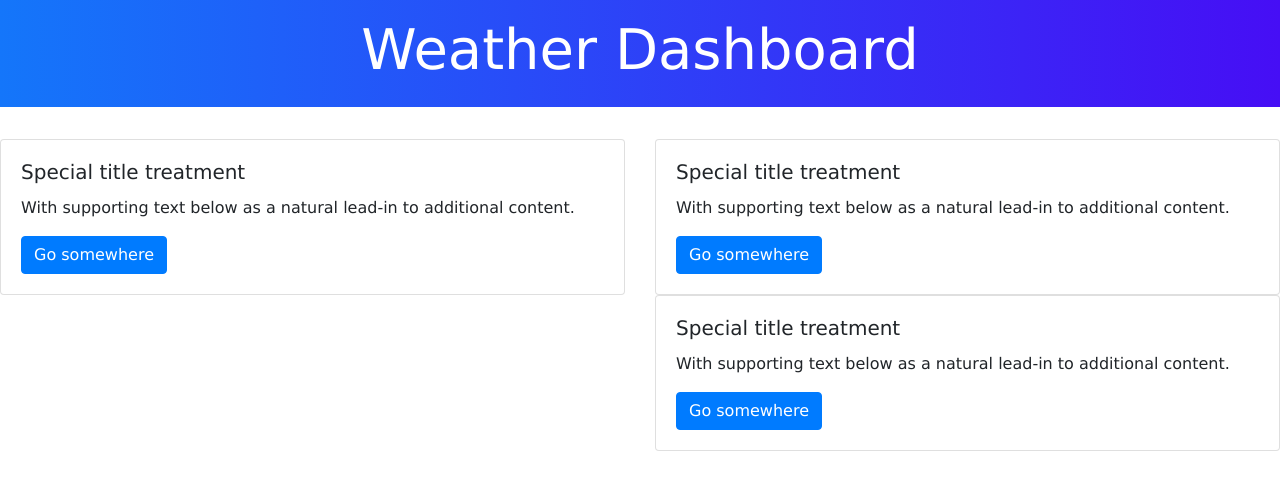
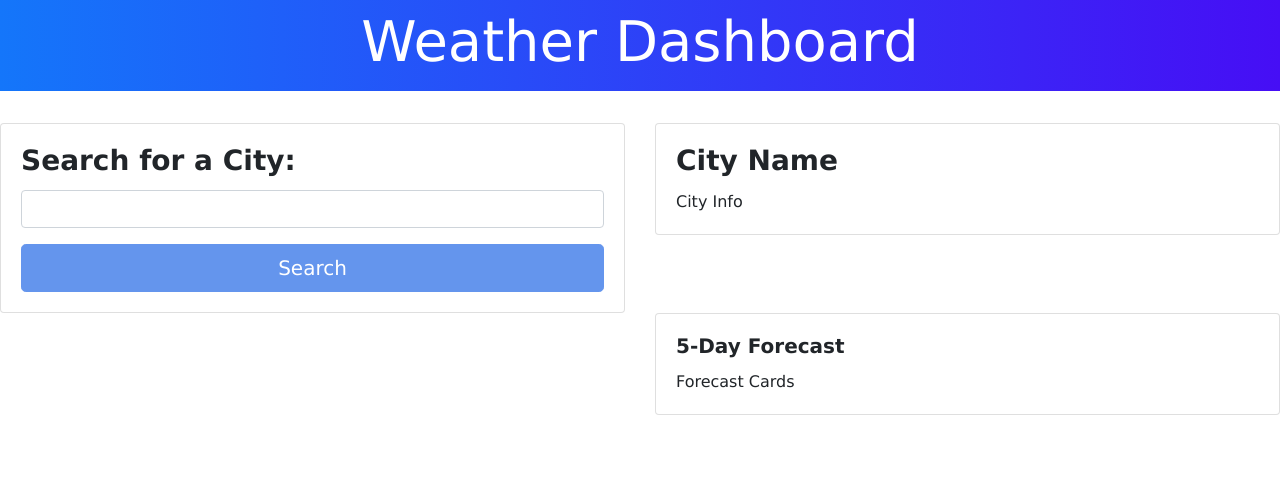
Before and after one commit to da-2005/weather-tracker, a plain HTML site: page index.html in a window 1280 px wide. Drawn offline with nearby package versions, Linux system fonts and the light colour scheme.

Commit message:
updated styling for card compenents

```diff
--- a/assets/style.css
+++ b/assets/style.css
@@ -3,7 +3,13 @@
 }
 
 .custom-jumbotron {
-    padding-top: 1rem;
-    padding-bottom: 1rem;
+    padding-top: .5rem;
+    padding-bottom: .5rem;
     background-image: linear-gradient(to right, rgb(20,118,250), rgb(70,14,245));
 }
+
+.custom-button {
+    margin-top: 16px;
+    background-color: cornflowerblue;
+    border-color: cornflowerblue;
+}
--- a/index.html
+++ b/index.html
@@ -19,18 +19,19 @@
         <div class="col-sm-6">
           <div class="card">
             <div class="card-body">
-              <h5 class="card-title">Special title treatment</h5>
-              <p class="card-text">With supporting text below as a natural lead-in to additional content.</p>
-              <a href="#" class="btn btn-primary">Go somewhere</a>
+              <h3 class="card-title font-weight-bold">Search for a City:</h3>
+              <input type="text" class="form-control" aria-label="Sizing example input" aria-describedby="inputGroup-sizing-default">
+              <button type="button" class="btn btn-primary btn-lg btn-block custom-button">Search</button>
+              <!-- <p class="card-text">With supporting text below as a natural lead-in to additional content.</p> -->
             </div>
           </div>
         </div>
         <div class="col-sm-6">
           <div class="card">
             <div class="card-body">
-              <h5 class="card-title">Special title treatment</h5>
-              <p class="card-text">With supporting text below as a natural lead-in to additional content.</p>
-              <a href="#" class="btn btn-primary">Go somewhere</a>
+              <h3 class="card-title font-weight-bold">City Name</h3>
+              <p class="card-text">City Info</p>
+              <!-- <a href="#" class="btn btn-primary">Go somewhere</a> -->
             </div>
           </div>
         </div>
@@ -39,9 +40,9 @@
         <div class="col-sm-12 col-md-6">
             <div class="card">
               <div class="card-body">
-                <h5 class="card-title">Special title treatment</h5>
-                <p class="card-text">With supporting text below as a natural lead-in to additional content.</p>
-                <a href="#" class="btn btn-primary">Go somewhere</a>
+                <h5 class="card-title font-weight-bold">5-Day Forecast</h5>
+                <p class="card-text">Forecast Cards</p>
+                <!-- <a href="#" class="btn btn-primary">Go somewhere</a> -->
               </div>
             </div>
           </div>
@@ -67,7 +68,8 @@
 
 
 
-
+    <script src="https://code.jquery.com/jquery-3.6.0.min.js"
+    integrity="sha256-/xUj+3OJU5yExlq6GSYGSHk7tPXikynS7ogEvDej/m4=" crossorigin="anonymous"></script>
     <script src="https://cdn.jsdelivr.net/npm/bootstrap@4.6.1/dist/js/bootstrap.min.js"
     integrity="sha384-VHvPCCyXqtD5DqJeNxl2dtTyhF78xXNXdkwX1CZeRusQfRKp+tA7hAShOK/B/fQ2" crossorigin="anonymous"></script>
 </body>
```
